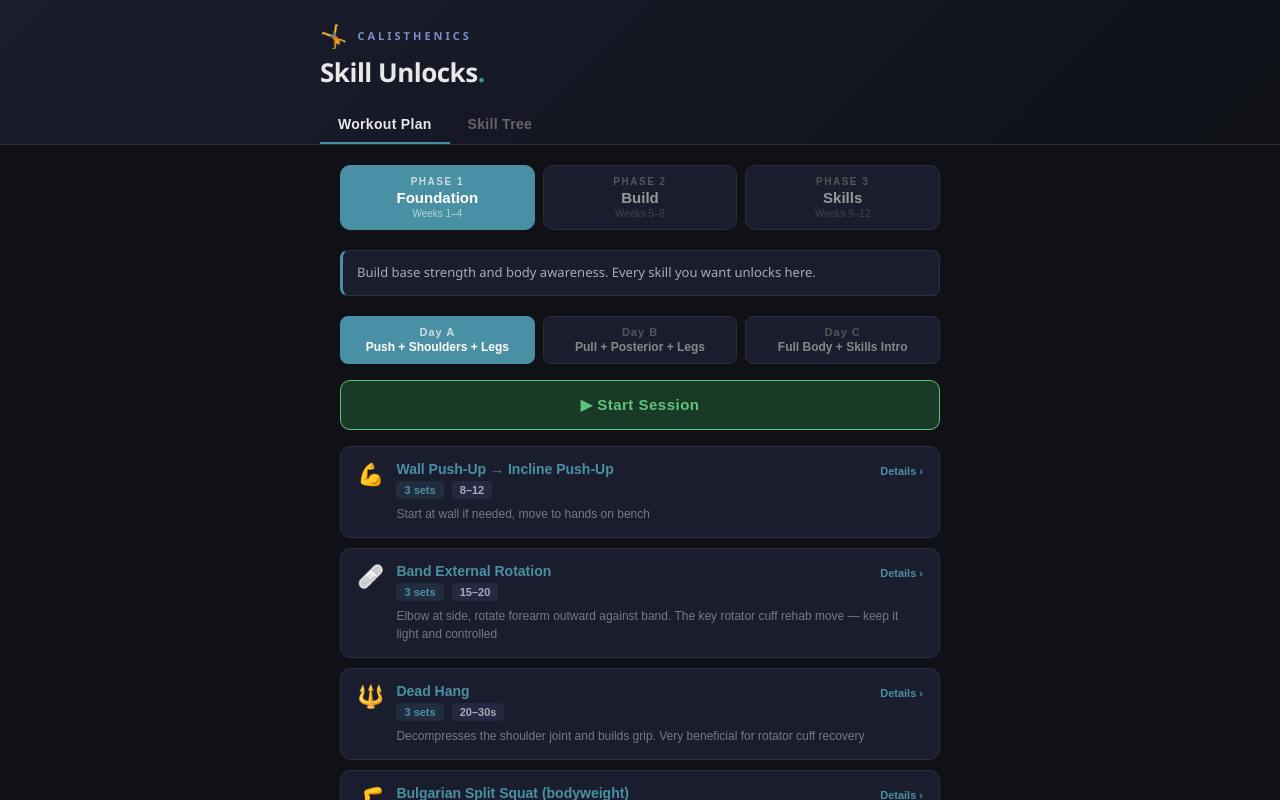
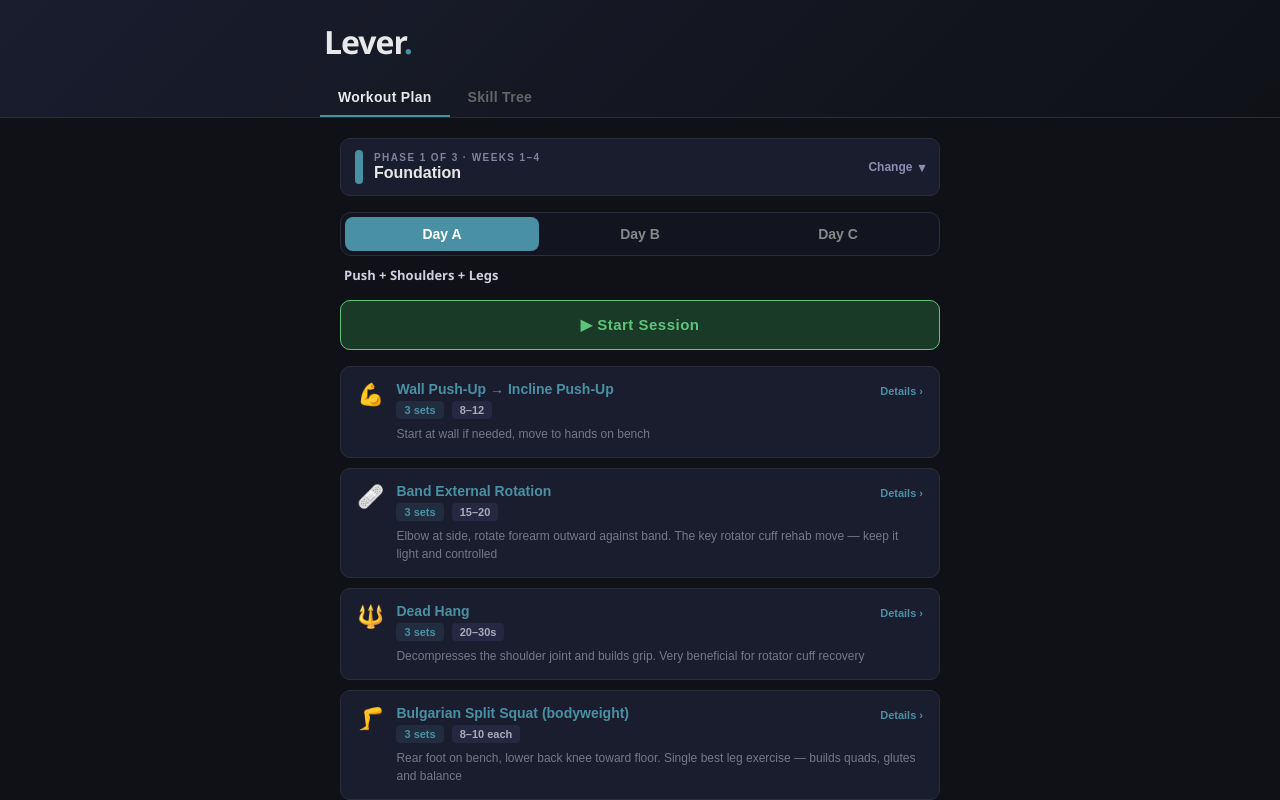
Before and after one commit to Neyschka/Workout, a React (Vite) app: page / in a window 1280 px wide. Shown: the top 800 px of the page. Built offline with nearby package versions, Linux system fonts and the light colour scheme.

Commit message:
Update App.jsx

```diff
--- a/src/App.jsx
+++ b/src/App.jsx
@@ -637,6 +637,7 @@ export default function App() {
   const [unlockedSkills, setUnlockedSkills] = useState(() => loadSet("cal_skills", ["deadhang", "wallhs", "ringsupport"]));
   const [completedDays, setCompletedDays] = useState(() => loadSet("cal_days", []));
   const [selectedExercise, setSelectedExercise] = useState(null);
+  const [phasePickerOpen, setPhasePickerOpen] = useState(false);
   const [sessionActive, setSessionActive] = useState(false);
   const [sessionExIndex, setSessionExIndex] = useState(0);
   const [sessionFinished, setSessionFinished] = useState(false);
@@ -765,12 +766,8 @@ export default function App() {
       {/* Header */}
       <div style={{ background: "linear-gradient(135deg, #1A1D2E 0%, #0F1117 100%)", borderBottom: "1px solid #2A2D3E", padding: "calc(env(safe-area-inset-top, 0px) + 20px) calc(env(safe-area-inset-right, 0px) + 20px) 0 calc(env(safe-area-inset-left, 0px) + 20px)" }}>
         <div style={{ maxWidth: 640, margin: "0 auto" }}>
-          <div style={{ display: "flex", alignItems: "center", gap: 10, marginBottom: 4 }}>
-            <span style={{ fontSize: 22 }}>🤸</span>
-            <span style={{ fontSize: 11, letterSpacing: 3, textTransform: "uppercase", color: "#7B8EC8", fontWeight: 600 }}>Calisthenics</span>
-          </div>
-          <h1 style={{ margin: "0 0 16px", fontSize: 26, fontWeight: 700, letterSpacing: -0.5 }}>
-            Skill Unlocks<span style={{ color: phase.color }}>.</span>
+          <h1 style={{ margin: "0 0 16px", fontSize: 32, fontWeight: 700, letterSpacing: -1, paddingLeft: 4 }}>
+            Lever<span style={{ color: phase.color }}>.</span>
           </h1>
 
           {/* Tabs */}
@@ -805,61 +802,96 @@ export default function App() {
       <div style={{ maxWidth: 640, margin: "0 auto", padding: "20px", paddingBottom: "calc(env(safe-area-inset-bottom, 0px) + 24px)" }}>
         {tab === "plan" && (
           <>
-            {/* Phase Selector */}
-            <div style={{ display: "grid", gridTemplateColumns: "1fr 1fr 1fr", gap: 8, marginBottom: 20 }}>
-              {PHASES.map((p) => (
+            {/* Phase context bar — collapses the program block into one quiet "where am I" control */}
+            <div style={{ marginBottom: 16 }}>
+              <button
+                onClick={() => setPhasePickerOpen((o) => !o)}
+                style={{
+                  width: "100%",
+                  display: "flex", alignItems: "center", justifyContent: "space-between",
+                  background: "#1A1D2E",
+                  border: `1px solid ${phasePickerOpen ? phase.color : "#2A2D3E"}`,
+                  borderRadius: 10,
+                  borderBottomLeftRadius: phasePickerOpen ? 0 : 10,
+                  borderBottomRightRadius: phasePickerOpen ? 0 : 10,
+                  padding: "11px 14px", cursor: "pointer", textAlign: "left", transition: "border-color 0.2s",
+                }}
+              >
+                <div style={{ display: "flex", alignItems: "center", gap: 11 }}>
+                  <div style={{ width: 8, height: 34, borderRadius: 4, background: phase.color }} />
+                  <div>
+                    <div style={{ fontSize: 10, letterSpacing: 1.4, textTransform: "uppercase", color: "#7e84a0", fontWeight: 700 }}>
+                      Phase {PHASES.findIndex((p) => p.id === activePhase) + 1} of {PHASES.length} · {phase.weeks}
+                    </div>
+                    <div style={{ fontSize: 16, fontWeight: 700, color: "#E8E8E8", marginTop: 1 }}>{phase.name}</div>
+                  </div>
+                </div>
+                <div style={{ display: "flex", alignItems: "center", gap: 6, color: "#8a8fb0", fontSize: 12, fontWeight: 600 }}>
+                  Change <span style={{ fontSize: 13, display: "inline-block", transform: phasePickerOpen ? "rotate(180deg)" : "none", transition: "transform 0.2s" }}>▾</span>
+                </div>
+              </button>
+
+              {phasePickerOpen && (
+                <div style={{ border: `1px solid ${phase.color}`, borderTop: "none", borderRadius: "0 0 10px 10px", overflow: "hidden" }}>
+                  {PHASES.map((p, pi) => {
+                    const on = p.id === activePhase;
+                    return (
                       <button
                         key={p.id}
-                  onClick={() => { setActivePhase(p.id); setActiveDay(0); }}
+                        onClick={() => { setActivePhase(p.id); setActiveDay(0); setPhasePickerOpen(false); }}
                         style={{
-                    background: activePhase === p.id ? p.color : "#1A1D2E",
-                    border: `1px solid ${activePhase === p.id ? p.color : "#2A2D3E"}`,
-                    borderRadius: 10,
-                    padding: "10px 8px",
-                    cursor: "pointer",
-                    transition: "all 0.2s",
-                    textAlign: "center",
+                          width: "100%", textAlign: "left", cursor: "pointer",
+                          background: on ? `${p.color}18` : "#161925",
+                          border: "none",
+                          borderTop: pi === 0 ? "none" : "1px solid #2A2D3E",
+                          borderLeft: `3px solid ${on ? p.color : "transparent"}`,
+                          padding: "12px 14px",
                         }}
                       >
-                  <div style={{ fontSize: 10, letterSpacing: 1.5, textTransform: "uppercase", color: activePhase === p.id ? "rgba(255,255,255,0.7)" : "#555", fontWeight: 600 }}>{p.label}</div>
-                  <div style={{ fontSize: 15, fontWeight: 700, color: activePhase === p.id ? "#fff" : "#999", marginTop: 2 }}>{p.name}</div>
-                  <div style={{ fontSize: 10, color: activePhase === p.id ? "rgba(255,255,255,0.6)" : "#444", marginTop: 2 }}>{p.weeks}</div>
+                        <div style={{ display: "flex", alignItems: "center", justifyContent: "space-between", gap: 8 }}>
+                          <div style={{ fontSize: 14, fontWeight: 700, color: on ? "#fff" : "#bbb" }}>
+                            <span style={{ color: p.color }}>Phase {pi + 1}</span> · {p.name}
+                          </div>
+                          <span style={{ fontSize: 11, color: "#667", flexShrink: 0 }}>{p.weeks}</span>
+                        </div>
+                        <div style={{ fontSize: 12, color: "#778", lineHeight: 1.45, marginTop: 4 }}>{p.description}</div>
                       </button>
-              ))}
+                    );
+                  })}
+                </div>
+              )}
             </div>
 
-            {/* Phase Description */}
-            <div style={{ background: "#1A1D2E", border: `1px solid ${phase.color}33`, borderLeft: `3px solid ${phase.color}`, borderRadius: 8, padding: "12px 14px", marginBottom: 20 }}>
-              <p style={{ margin: 0, fontSize: 13, color: "#AAB", lineHeight: 1.5 }}>{phase.description}</p>
-            </div>
-
-            {/* Day Tabs */}
-            <div style={{ display: "flex", gap: 8, marginBottom: 16 }}>
+            {/* Day selector — a single segmented control: the one clear choice on this screen */}
+            <div style={{ background: "#12151F", border: "1px solid #2A2D3E", borderRadius: 11, padding: 4, display: "flex", gap: 4, marginBottom: 10 }}>
               {workouts.map((w, i) => {
-                const dk = `${activePhase}-${i}`;
-                const done = completedDays.has(dk);
+                const on = activeDay === i;
+                const done = completedDays.has(`${activePhase}-${i}`);
                 return (
                   <button
                     key={i}
                     onClick={() => setActiveDay(i)}
                     style={{
-                      flex: 1,
-                      background: activeDay === i ? phase.color : "#1A1D2E",
-                      border: `1px solid ${activeDay === i ? phase.color : "#2A2D3E"}`,
-                      borderRadius: 8,
-                      padding: "9px 6px",
-                      cursor: "pointer",
-                      position: "relative",
+                      flex: 1, textAlign: "center", cursor: "pointer",
+                      background: on ? phase.color : "transparent",
+                      border: "none", borderRadius: 8, padding: "9px 0",
+                      fontSize: 14, fontWeight: on ? 700 : 600,
+                      color: on ? "#fff" : "#888",
+                      display: "flex", alignItems: "center", justifyContent: "center", gap: 5,
+                      transition: "background 0.15s",
                     }}
                   >
-                    {done && (
-                      <span style={{ position: "absolute", top: 4, right: 6, fontSize: 10, color: "#5EC47A" }}>✓</span>
-                    )}
-                    <div style={{ fontSize: 11, fontWeight: 700, color: activeDay === i ? "rgba(255,255,255,0.7)" : "#555", letterSpacing: 1 }}>{w.day}</div>
-                    <div style={{ fontSize: 12, color: activeDay === i ? "#fff" : "#888", marginTop: 2, fontWeight: 600 }}>{w.subtitle}</div>
+                    {w.day}
+                    {done && <span style={{ fontSize: 11, color: on ? "rgba(255,255,255,0.85)" : "#5EC47A" }}>✓</span>}
                   </button>
                 );
               })}
+            </div>
+
+            {/* Active session caption */}
+            <div style={{ display: "flex", alignItems: "center", gap: 8, marginBottom: 16, padding: "0 4px" }}>
+              <span style={{ fontSize: 13, fontWeight: 600, color: "#cfcfe0" }}>{workout.subtitle}</span>
+              {completedDays.has(dayKey) && <span style={{ fontSize: 11, color: "#5EC47A" }}>✓ completed</span>}
             </div>
 
             {/* Start Session */}
```
Lines whose indentation alone changed are shown as unchanged.
